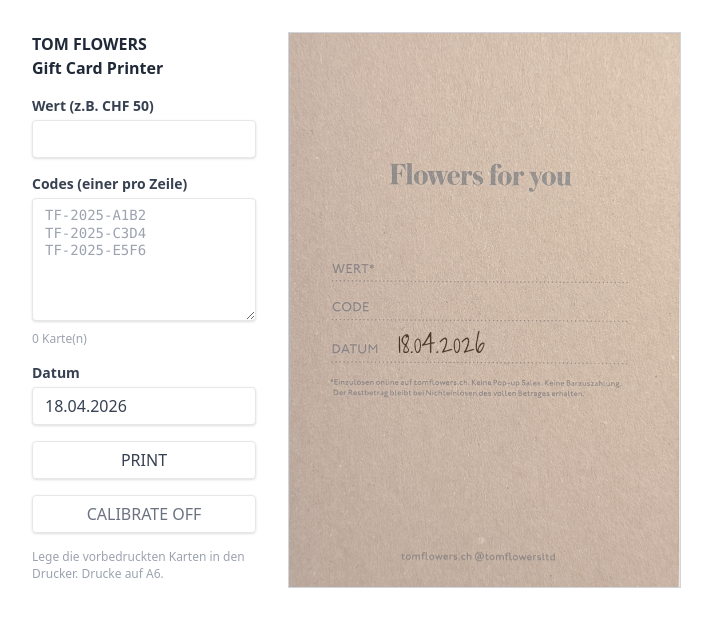
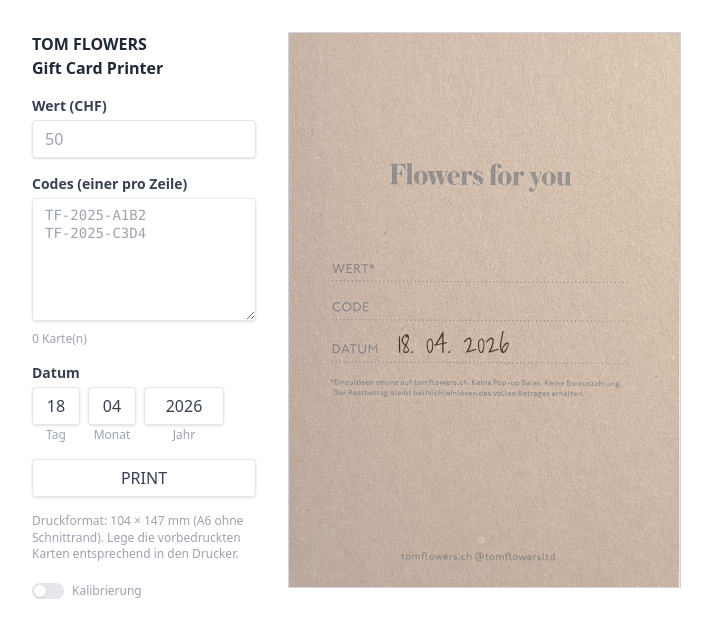
Before and after one commit to sbnz/tf-gift-card-printer, a React (Vite) app: page / in a window 1280 px wide. Shown: the top 638 px of the page, without its empty margins (0-712 px from the left). Built offline with nearby package versions, Linux system fonts and the light colour scheme.

Commit message:
ux optimizations

```diff
--- a/src/App.jsx
+++ b/src/App.jsx
@@ -1,16 +1,19 @@
 import React, { useState, useEffect, useRef } from 'react'
-import Input from './components/Input';
 import cardImg from './assets/card.jpg';
 
-function todayFormatted() {
+function today() {
   const d = new Date();
-  const dd = String(d.getDate()).padStart(2, '0');
-  const mm = String(d.getMonth() + 1).padStart(2, '0');
-  const yyyy = d.getFullYear();
-  return `${dd}.${mm}.${yyyy}`;
+  return {
+    dd: String(d.getDate()).padStart(2, '0'),
+    mm: String(d.getMonth() + 1).padStart(2, '0'),
+    yyyy: String(d.getFullYear()),
+  };
 }
 
-function Card({ value, code, expiration_date, calibrate, cursor, onMouseMove, sectionRef, isLast }) {
+function Card({ value, code, dd, mm, yyyy, calibrate, cursor, onMouseMove, sectionRef, isLast }) {
+  const displayValue = value ? `CHF ${value}.–` : '';
+  const displayDate = (dd || mm || yyyy) ? `${dd}. ${mm}. ${yyyy}` : '';
+
   return (
     <section
       ref={sectionRef}
@@ -32,7 +35,7 @@
         lineHeight: '1',
         fontFamily: '"Shadows Into Light", cursive',
       }}>
-        {value}
+        {displayValue}
       </div>
 
       <div style={{
@@ -54,7 +57,7 @@
         lineHeight: '1',
         fontFamily: '"Shadows Into Light", cursive',
       }}>
-        {expiration_date}
+        {displayDate}
       </div>
 
       {/* Screen-only: card photo background */}
@@ -98,72 +101,113 @@
   const [calibrate, setCalibrate] = useState(false);
   const [cursor, setCursor] = useState({ x: 0, y: 0 });
   const sectionRef = useRef(null);
+  const t = today();
 
   const [formData, setFormData] = useState({
     value: "",
     gift_card_codes: "",
-    expiration_date: todayFormatted(),
+    dd: t.dd,
+    mm: t.mm,
+    yyyy: t.yyyy,
   });
+
   const handleChange = (e) => {
     const { name, value } = e.target;
-    setFormData((prevFormData) => ({
-      ...prevFormData,
-      [name]: value,
-    }));
+    setFormData(prev => ({ ...prev, [name]: value }));
   };
+
   useEffect(() => {
     queryParams.forEach((value, key) => {
       setFormData(prev => ({ ...prev, [key]: value }))
     })
   }, [])
-  const handlePrint = () => {
-    window.print()
-  }
+
+  const handlePrint = () => { window.print() }
 
   const codes = formData.gift_card_codes
     .split('\n')
     .map(c => c.trim())
     .filter(c => c.length > 0);
+  const displayCodes = codes.length > 0 ? codes : [''];
 
-  const displayCodes = codes.length > 0 ? codes : [''];
+  const inputClass = "shadow appearance-none border rounded w-full py-2 px-3 text-gray-700 leading-tight focus:outline-none focus:shadow-outline";
+  const labelClass = "block text-gray-700 text-sm font-bold mb-1";
 
   return (
     <div className='flex flex-row items-start gap-8 p-8'>
-      {/* Sidebar form */}
+      {/* Sidebar */}
       <aside className='printHide flex flex-col gap-4 w-56 shrink-0'>
         <h1 className='text-base font-bold text-gray-800'>TOM FLOWERS<br />Gift Card Printer</h1>
-        <Input handleChange={handleChange} name="value" label="Wert (z.B. CHF 50)" value={formData["value"]} />
+
+        {/* Value */}
         <div>
-          <label className="block text-gray-700 text-sm font-bold mb-1" htmlFor="gift_card_codes">
-            Codes (einer pro Zeile)
-          </label>
+          <label className={labelClass} htmlFor="value">Wert (CHF)</label>
+          <input
+            className={inputClass}
+            type="number"
+            id="value"
+            name="value"
+            onChange={handleChange}
+            value={formData.value}
+            placeholder="50"
+          />
+        </div>
+
+        {/* Codes */}
+        <div>
+          <label className={labelClass} htmlFor="gift_card_codes">Codes (einer pro Zeile)</label>
           <textarea
-            className="shadow appearance-none border rounded w-full py-2 px-3 text-gray-700 leading-tight focus:outline-none focus:shadow-outline font-mono text-sm"
+            className={`${inputClass} font-mono text-sm`}
             id="gift_card_codes"
             name="gift_card_codes"
             rows={6}
             onChange={handleChange}
-            value={formData["gift_card_codes"]}
-            placeholder={"TF-2025-A1B2\nTF-2025-C3D4\nTF-2025-E5F6"}
+            value={formData.gift_card_codes}
+            placeholder={"TF-2025-A1B2\nTF-2025-C3D4"}
           />
           <p className='text-xs text-gray-400 mt-1'>{displayCodes.filter(c => c).length} Karte(n)</p>
         </div>
-        <Input handleChange={handleChange} name="expiration_date" label="Datum" value={formData["expiration_date"]} />
+
+        {/* Date — three fields */}
+        <div>
+          <label className={labelClass}>Datum</label>
+          <div className='flex gap-2'>
+            <div className='w-12'>
+              <input className={inputClass + ' text-center px-1'} name="dd" maxLength={2} onChange={handleChange} value={formData.dd} placeholder="TT" />
+              <p className='text-xs text-center text-gray-400 mt-0.5'>Tag</p>
+            </div>
+            <div className='w-12'>
+              <input className={inputClass + ' text-center px-1'} name="mm" maxLength={2} onChange={handleChange} value={formData.mm} placeholder="MM" />
+              <p className='text-xs text-center text-gray-400 mt-0.5'>Monat</p>
+            </div>
+            <div className='w-20'>
+              <input className={inputClass + ' text-center px-1'} name="yyyy" maxLength={4} onChange={handleChange} value={formData.yyyy} placeholder="JJJJ" />
+              <p className='text-xs text-center text-gray-400 mt-0.5'>Jahr</p>
+            </div>
+          </div>
+        </div>
+
         <button
           className='shadow appearance-none border rounded w-full py-2 px-3 text-gray-700 leading-tight hover:bg-gray-50'
           onClick={handlePrint}
         >
           PRINT
         </button>
-        <button
-          className={`shadow appearance-none border rounded w-full py-2 px-3 leading-tight ${calibrate ? 'bg-yellow-100 border-yellow-400 text-yellow-800' : 'text-gray-500'}`}
-          onClick={() => setCalibrate(c => !c)}
-        >
-          {calibrate ? 'CALIBRATE ON' : 'CALIBRATE OFF'}
-        </button>
+
         <p className='text-xs text-gray-400 leading-snug'>
-          Lege die vorbedruckten Karten in den Drucker. Drucke auf A6.
+          Druckformat: 104 × 147 mm (A6 ohne Schnittrand). Lege die vorbedruckten Karten entsprechend in den Drucker.
         </p>
+
+        {/* Calibrate — subtle toggle */}
+        <div className='flex items-center gap-2 pt-1'>
+          <button
+            onClick={() => setCalibrate(c => !c)}
+            className={`relative inline-flex h-4 w-8 items-center rounded-full transition-colors ${calibrate ? 'bg-yellow-400' : 'bg-gray-200'}`}
+          >
+            <span className={`inline-block h-3 w-3 transform rounded-full bg-white shadow transition-transform ${calibrate ? 'translate-x-4' : 'translate-x-0.5'}`} />
+          </button>
+          <span className='text-xs text-gray-400'>Kalibrierung</span>
+        </div>
       </aside>
 
       {/* One card per code */}
@@ -173,7 +217,9 @@
             key={i}
             value={formData.value}
             code={code}
-            expiration_date={formData.expiration_date}
+            dd={formData.dd}
+            mm={formData.mm}
+            yyyy={formData.yyyy}
             calibrate={calibrate}
             cursor={cursor}
             sectionRef={i === 0 ? sectionRef : null}
```
Also changed, not shown: 5 other files (tests, documents, lock files or other folders).
